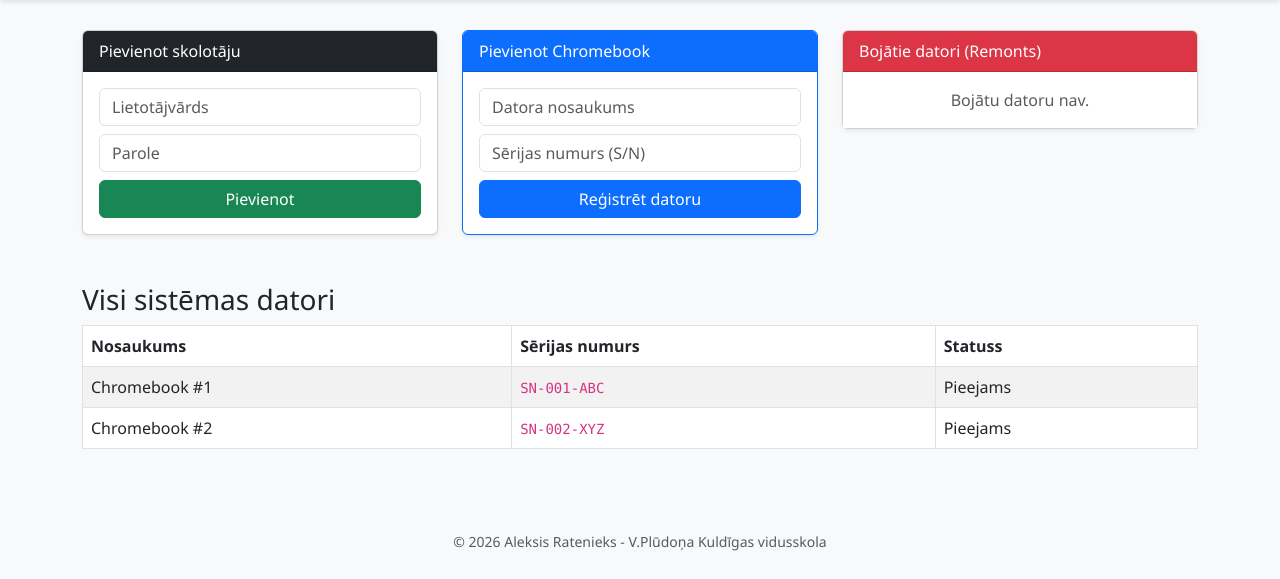
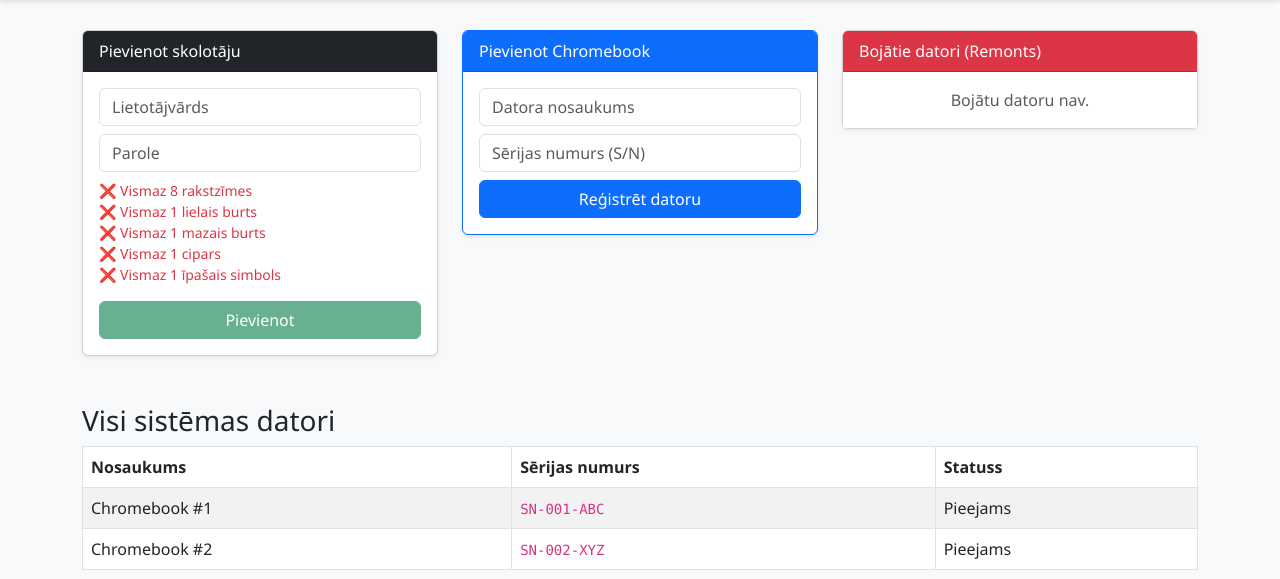
Before and after one commit to aleksis-ratenieks/vpkv_chromebook_noslogojums, a Flask app: page /admin in a window 1280 px wide. Shown: the part 56-635 px from the top of the page. Run offline with Flask 3, Linux system fonts and the light colour scheme; a user stored in the database is signed in; data comes from the database, SQL or seed files in the repository.

Commit message:
Update admin.html

```diff
--- a/templates/admin.html
+++ b/templates/admin.html
@@ -11,9 +11,18 @@
                         <input type="text" name="username" placeholder="Lietotājvārds" class="form-control" required>
                     </div>
                     <div class="mb-2">
-                        <input type="password" name="password" placeholder="Parole" class="form-control" required>
+                        <input type="password" id="new_password" name="password" placeholder="Parole" class="form-control" required>
                     </div>
-                    <button type="submit" class="btn btn-success w-100">Pievienot</button>
+
+                    <ul class="list-unstyled small mb-3">
+                        <li id="req-len" class="text-danger">❌ Vismaz 8 rakstzīmes</li>
+                        <li id="req-up" class="text-danger">❌ Vismaz 1 lielais burts</li>
+                        <li id="req-low" class="text-danger">❌ Vismaz 1 mazais burts</li>
+                        <li id="req-num" class="text-danger">❌ Vismaz 1 cipars</li>
+                        <li id="req-spec" class="text-danger">❌ Vismaz 1 īpašais simbols</li>
+                    </ul>
+
+                    <button type="submit" id="submit-user-btn" class="btn btn-success w-100" disabled>Pievienot</button>
                 </form>
             </div>
         </div>
@@ -87,4 +96,42 @@
         </table>
     </div>
 </div>
+
+<script>
+    document.getElementById('new_password').addEventListener('input', function() {
+        const pw = this.value;
+
+        const reqLen = document.getElementById('req-len');
+        const reqUp = document.getElementById('req-up');
+        const reqLow = document.getElementById('req-low');
+        const reqNum = document.getElementById('req-num');
+        const reqSpec = document.getElementById('req-spec');
+        const submitBtn = document.getElementById('submit-user-btn');
+
+        let valid = true;
+
+        // Garuma pārbaude (8+)
+        if(pw.length >= 8) { reqLen.innerHTML = '✅ Vismaz 8 rakstzīmes'; reqLen.className = 'text-success'; }
+        else { reqLen.innerHTML = '❌ Vismaz 8 rakstzīmes'; reqLen.className = 'text-danger'; valid = false; }
+
+        // Lielo burtu pārbaude
+        if(/[A-Z]/.test(pw)) { reqUp.innerHTML = '✅ Vismaz 1 lielais burts'; reqUp.className = 'text-success'; }
+        else { reqUp.innerHTML = '❌ Vismaz 1 lielais burts'; reqUp.className = 'text-danger'; valid = false; }
+
+        // Mazo burtu pārbaude
+        if(/[a-z]/.test(pw)) { reqLow.innerHTML = '✅ Vismaz 1 mazais burts'; reqLow.className = 'text-success'; }
+        else { reqLow.innerHTML = '❌ Vismaz 1 mazais burts'; reqLow.className = 'text-danger'; valid = false; }
+
+        // Ciparu pārbaude
+        if(/[0-9]/.test(pw)) { reqNum.innerHTML = '✅ Vismaz 1 cipars'; reqNum.className = 'text-success'; }
+        else { reqNum.innerHTML = '❌ Vismaz 1 cipars'; reqNum.className = 'text-danger'; valid = false; }
+
+        // Īpašo simbolu pārbaude
+        if(/[!@#$%^&*(),.?":{}|<>]/.test(pw)) { reqSpec.innerHTML = '✅ Vismaz 1 īpašais simbols'; reqSpec.className = 'text-success'; }
+        else { reqSpec.innerHTML = '❌ Vismaz 1 īpašais simbols'; reqSpec.className = 'text-danger'; valid = false; }
+
+        // Atspējo vai iespējo pogu
+        submitBtn.disabled = !valid;
+    });
+</script>
 {% endblock %}
```
